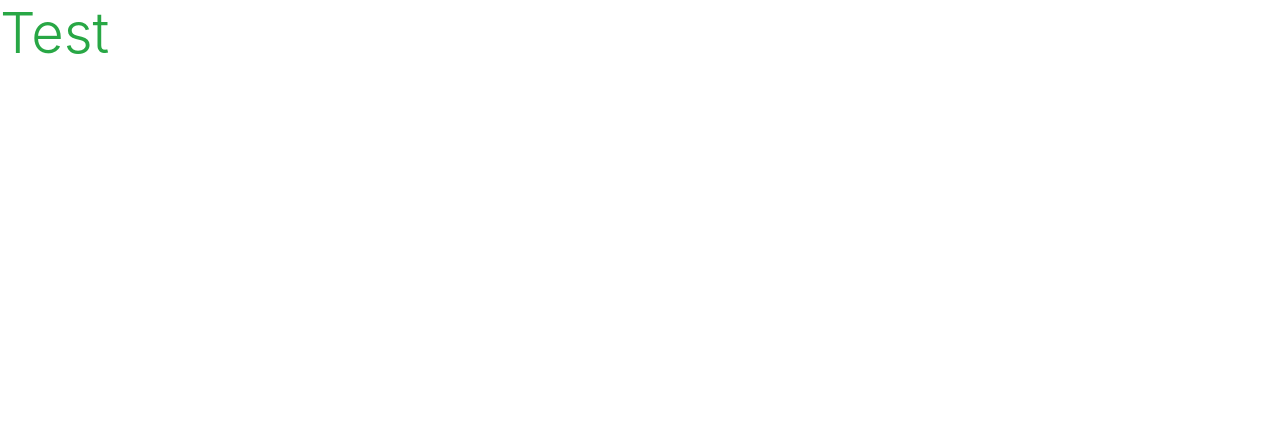
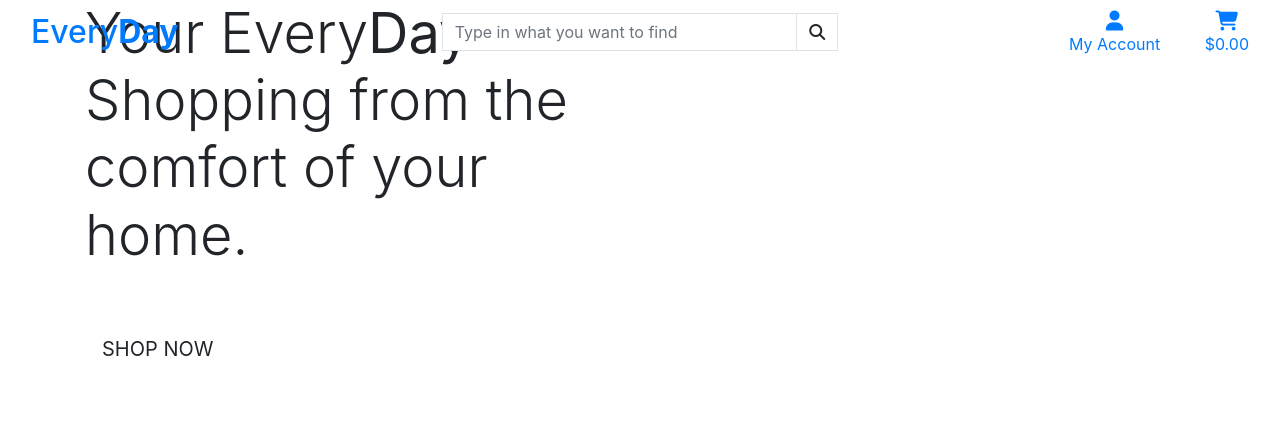
Before and after one commit to SimonCzEdu/EveryDay, a Django app: page / in a window 1280 px wide. Before the commit the part shown is almost empty. Shown: the top 428 px of the page. Run offline with Django 3.2, Linux system fonts and the light colour scheme; some libraries are stand-ins or nearby versions.

Commit message:
Add: first main page header draft

```diff
--- a/home/templates/home/index.html
+++ b/home/templates/home/index.html
@@ -1,6 +1,27 @@
 {% extends "base.html" %}
 {% load static %}
 
+{% block page_header %}
+    <div class="container header-container">
+        <div class="row">
+            <div class="col"></div>
+        </div>
+    </div>
+{% endblock %}
+
 {% block content %}
-    <h1 class="display-4 text-success">Test</h1>
+    <div class="container h-100">
+        <div class="row h-100">
+            <div class="col-7 col-md-6 my-auto">
+                <h1 class="display-4 logo-font text-black">
+                    Your Every<strong>Day</strong> Shopping from the comfort of your home.
+                </h1>
+                <div class="my-5">
+                    <h4>
+                        <a href="" class="shop-now-button btn btn-lg rounded-0 text-uppercase py-3">Shop Now</a>
+                    </h4>
+                </div>
+            </div>
+        </div>
+    </div>
 {% endblock %}
--- a/templates/base.html
+++ b/templates/base.html
@@ -21,7 +21,8 @@
         {% endblock %}
 
         {% block corejs %}
-        <script src="https://cdn.jsdelivr.net/npm/jquery@3.5.1/dist/jquery.min.js" integrity="sha256-9/aliU8dGd2tb6OSsuzixeV4y/faTqgFtohetphbbj0=" crossorigin="anonymous"></script>
+            <script src="https://kit.fontawesome.com/76cbc814f1.js" crossorigin="anonymous"></script>
+            <script src="https://code.jquery.com/jquery-3.4.1.slim.min.js" integrity="sha384-J6qa4849blE2+poT4WnyKhv5vZF5SrPo0iEjwBvKU7imGFAV0wwj1yYfoRSJoZ+n" crossorigin="anonymous"></script>
             <script src="https://cdn.jsdelivr.net/npm/popper.js@1.16.0/dist/umd/popper.min.js" integrity="sha384-Q6E9RHvbIyZFJoft+2mJbHaEWldlvI9IOYy5n3zV9zzTtmI3UksdQRVvoxMfooAo" crossorigin="anonymous"></script>
             <script src="https://stackpath.bootstrapcdn.com/bootstrap/4.4.1/js/bootstrap.min.js" integrity="sha384-wfSDF2E50Y2D1uUdj0O3uMBJnjuUD4Ih7YwaYd1iqfktj0Uod8GCExl3Og8ifwB6" crossorigin="anonymous"></script>
         {% endblock %}
@@ -29,10 +30,70 @@
         {% block extra_js %}
         {% endblock %}
 
-    <title>EveryDay {% block extra_title %}{% endblock %}</title>
+        <title>Everyday {% block extra_title %}{% endblock %}</title>
     </head>
     <body>
-    <header class="container-fluid fixed-top"></header>
+        <header class="container-fluid fixed-top">
+            <div class="row">
+                <div class="col-12 col-lg-4 my-auto py-1 py-lg-0 text-center text-lg-left">
+                    <a href="{% url 'home' %}" class="nav-link main-logo-link">
+                        <h2 class="logo-font text-black my-0">Every<strong>Day</strong></h2>
+                    </a>
+                </div>
+                <div class="col-12 col-lg-4 my-auto py-1 py-lg-0">
+                    <form method="GET" action="">
+                        <div class="input-group w-100">
+                            <input class="form-control border border-black rounded-0" type="text" name="q" placeholder="Type in what you want to find">
+                            <div class="input-group-append">
+                                <button class="form-control btn btn-black border border-black rounded-0" type="submit">
+                                    <span class="icon">
+                                        <i class="fas fa-search"></i>
+                                    </span>
+                                </button>
+                            </div>
+                        </div>
+                    </form>
+                </div>
+                <div class="col-12 col-lg-4 my-auto py-1 py-lg-0">
+                    <ul class="list-inline list-unstyled text-center text-lg-right my-0">
+                        <li class="list-inline-item dropdown">
+                            <a class="text-black nav-link" href="#" id="user-options" data-toggle="dropdown" aria-haspopup="true" aria-expanded="false">
+                                <div class="text-center">
+                                    <div><i class="fas fa-user fa-lg"></i></div>
+                                    <p class="my-0">My Account</p>
+                                </div>
+                            </a>
+                            <div class="dropdown-menu border-0" aria-labelledby="user-options">
+                                {% if request.user.is_authenticated %}
+                                    {% if request.user.is_superuser %}
+                                        <a href="" class="dropdown-item">Product Management</a>
+                                    {% endif %}
+                                    <a href="" class="dropdown-item">My Profile</a>
+                                    <a href="{% url 'account_logout' %}" class="dropdown-item">Logout</a>
+                                {% else %}
+                                    <a href="{% url 'account_signup' %}" class="dropdown-item">Register</a>
+                                    <a href="{% url 'account_login' %}" class="dropdown-item">Login</a>
+                                {% endif %}
+                            </div>
+                        </li>
+                        <li class="list-inline-item">
+                            <a class="{% if grand_total %}text-info font-weight-bold{% else %}text-black{% endif %} nav-link" href="">
+                                <div class="text-center">
+                                    <div><i class="fas fas fa-shopping-cart fa-lg"></i></div>
+                                    <p class="my-0">
+                                        {% if grand_total %}
+                                            ${{ grand_total|floatformat:2 }}
+                                        {% else %}
+                                            $0.00
+                                        {% endif %}
+                                    </p>
+                                </div>
+                            </a>
+                        </li>
+                    </ul>
+                </div>
+            </div>
+        </header>
 
         {% if messages %}
             <div class="message-container"></div>
```
Lines whose indentation alone changed are shown as unchanged.
